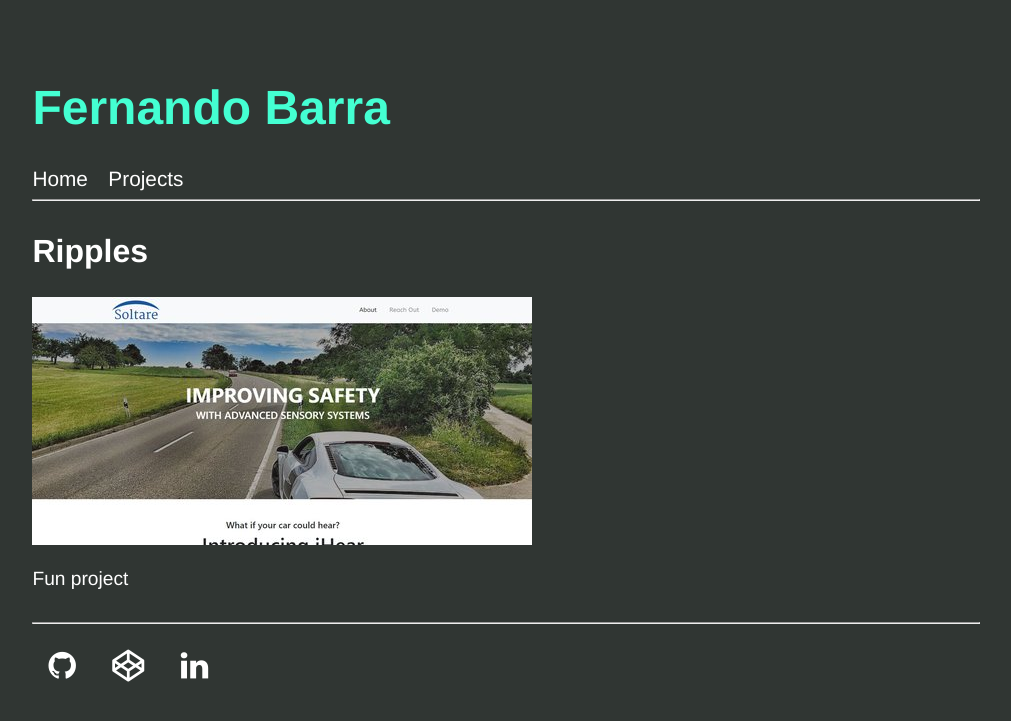
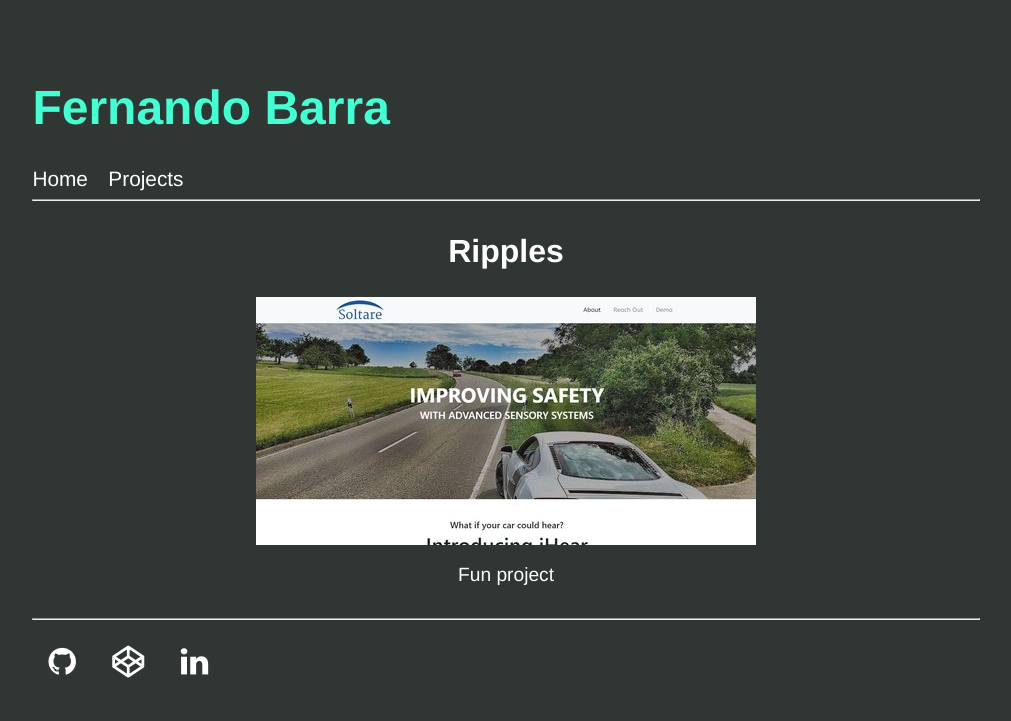
Before and after one commit to ferbarra/ferbarra.github.io, a Jekyll site: the page built from _projects/ripples.md, in a window 1280 px wide. Shown: the top 721 px of the page, without its empty margins (134-1145 px from the left). Built offline with Jekyll 4.4.1, drawn with Linux system fonts in a browser that asks for light colours.

Commit message:
Centers project content

```diff
--- a/_layouts/project.html
+++ b/_layouts/project.html
@@ -2,6 +2,8 @@
 layout: default
 ---
 
-<h2>{{ page.name }}</h2>
-<img src="{{ page.image }}"/>
-{{ content }}
+<section id="project-content">
+    <h2>{{ page.name }}</h2>
+    <img id="project-hero" src="{{ page.image }}"/>
+    {{ content }}
+</section>
--- a/_sass/main.scss
+++ b/_sass/main.scss
@@ -90,6 +90,15 @@ footer {
   }
 }
 
+#project-content {
+  text-align: center;
+  img {
+    display: block;
+    margin-left: auto;
+    margin-right: auto;
+  }
+}
+
 @media only screen and (min-width: $breakpoint-tablet-portrait) {
   .container {
     max-width: 90%;
```
